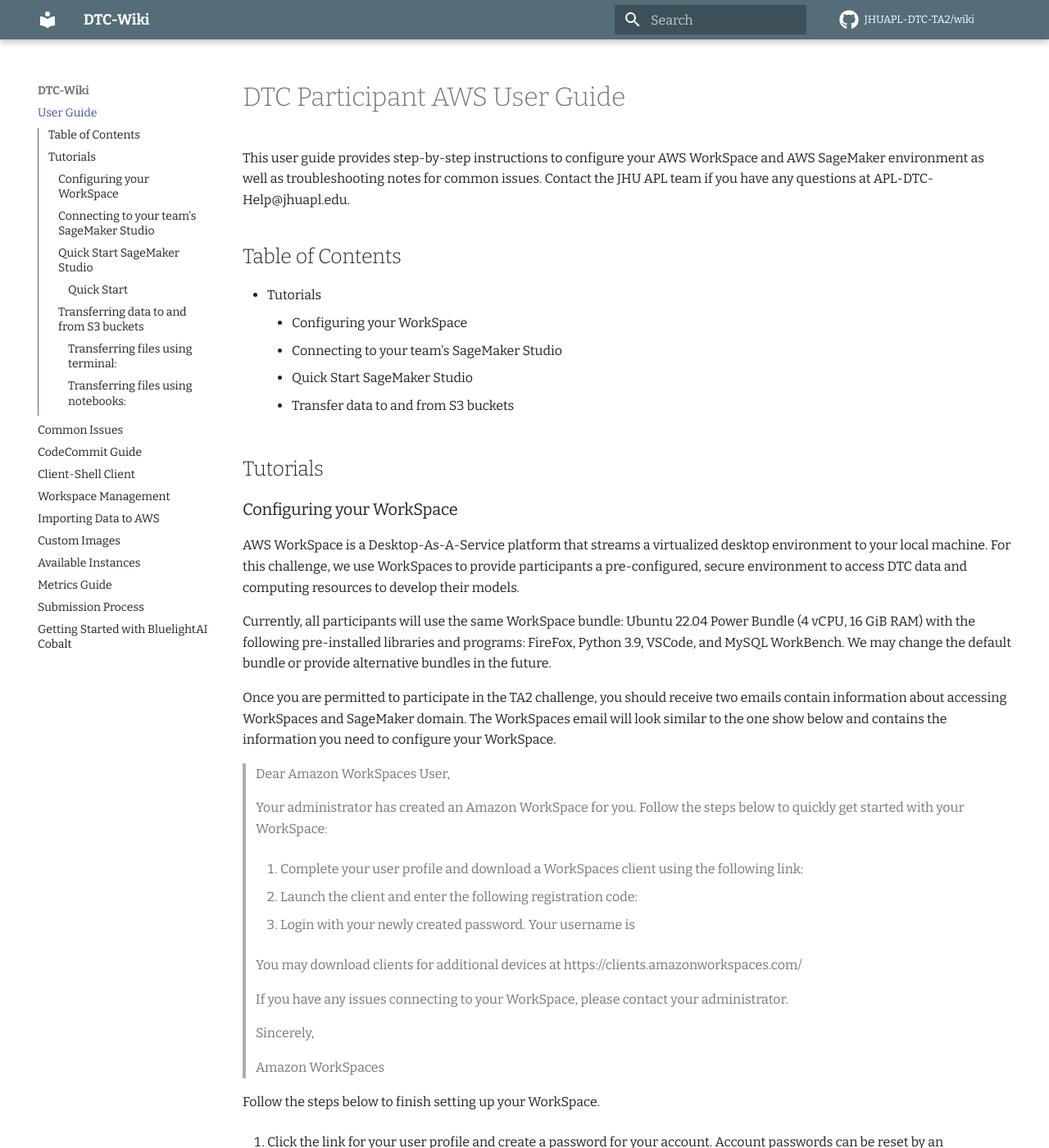
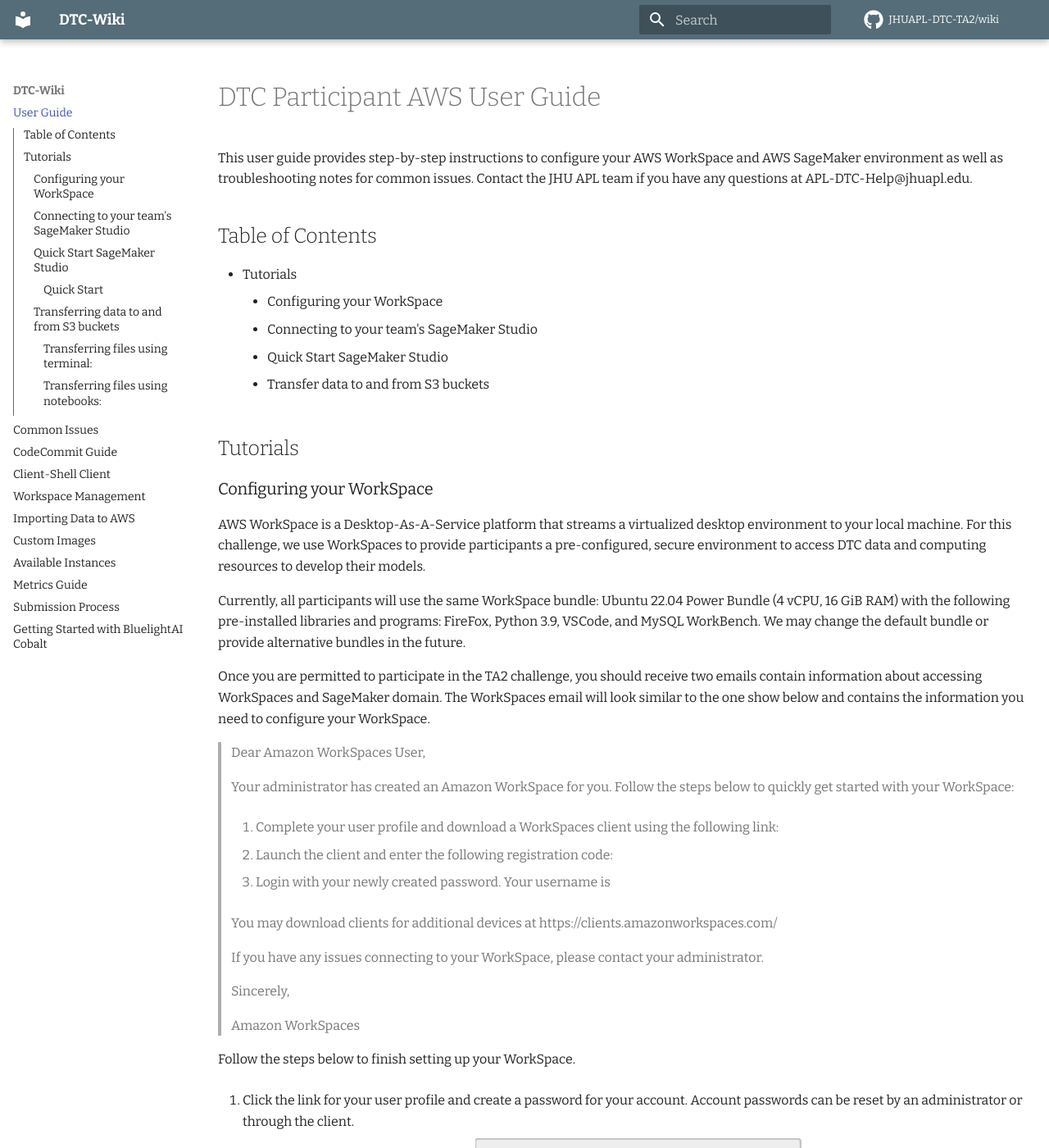
Before and after one commit to JHUAPL-DTC-TA2/wiki, an MkDocs documentation site: the page built from docs/index.md, in a window 1280 px wide and 1400 px high. Shown: the whole window at 82% size. Built offline with MkDocs 1.6.1 and Material for MkDocs 9.7.7, drawn with Linux system fonts in a browser that asks for light colours; comment, search, counter and statistics services are not loaded.

Commit message:
Ensure nav bar is appropriately scaled for page size

```diff
--- /dev/null
+++ b/docs/stylesheets/extra.css
@@ -0,0 +1,8 @@
+
+.md-grid {
+    max-width: 1550px;
+}
+
+.md-main__inner.md-grid {
+    max-width: initial;
+}
--- a/mkdocs.yaml
+++ b/mkdocs.yaml
@@ -22,7 +22,7 @@
     # - navigation.path
     - navigation.prune
     - navigation.sections # toggle to have sections in side nav
-    # - navigation.tabs # toggle to mainly use top nav
+#     - navigation.tabs # toggle to mainly use top nav
     # - navigation.tabs.sticky
     - toc.follow
     - toc.integrate # whether to include the toc in the main nav bar to the left
@@ -62,3 +62,5 @@
   - mkdocstrings:
       default_handler: python
   - material/search
+extra_css:
+  - stylesheets/extra.css
```
